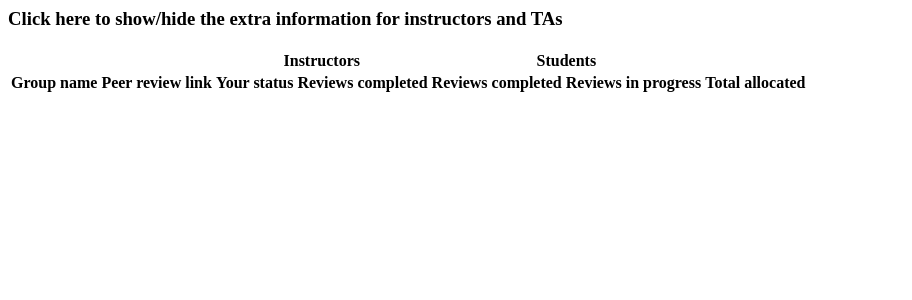
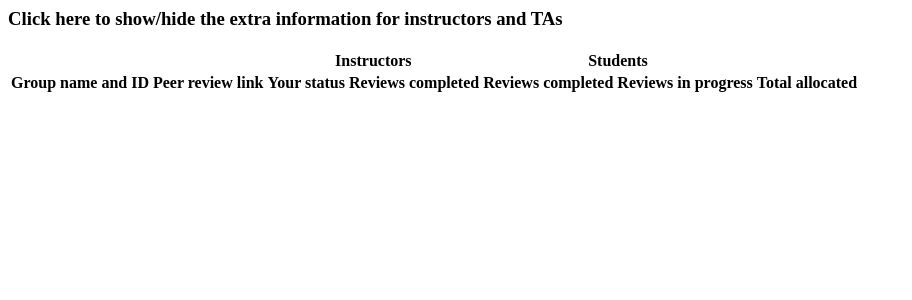
Before and after one commit to kgdunn/peer-review-system, a Django app: template review/templates/review/admin-peer-review-status.html in a window 1280 px wide. Shown: the top 300 px of the page, without its empty margins (0-912 px from the left). Run offline with Django 3.2, Linux system fonts and the light colour scheme; the template is opened without the code that fills it, so the values that code supplies are empty.

Commit message:
Tweaked text for admin view

```diff
--- a/review/templates/review/admin-peer-review-status.html
+++ b/review/templates/review/admin-peer-review-status.html
@@ -10,7 +10,7 @@
     <th colspan="2">Students</th>
 </tr>
 <tr>
-    <th>Group name</th>
+    <th>Group name and ID</th>
     <th>Peer review link</th>
     <th>Your status</th>
     <th>Reviews completed</th>
```
